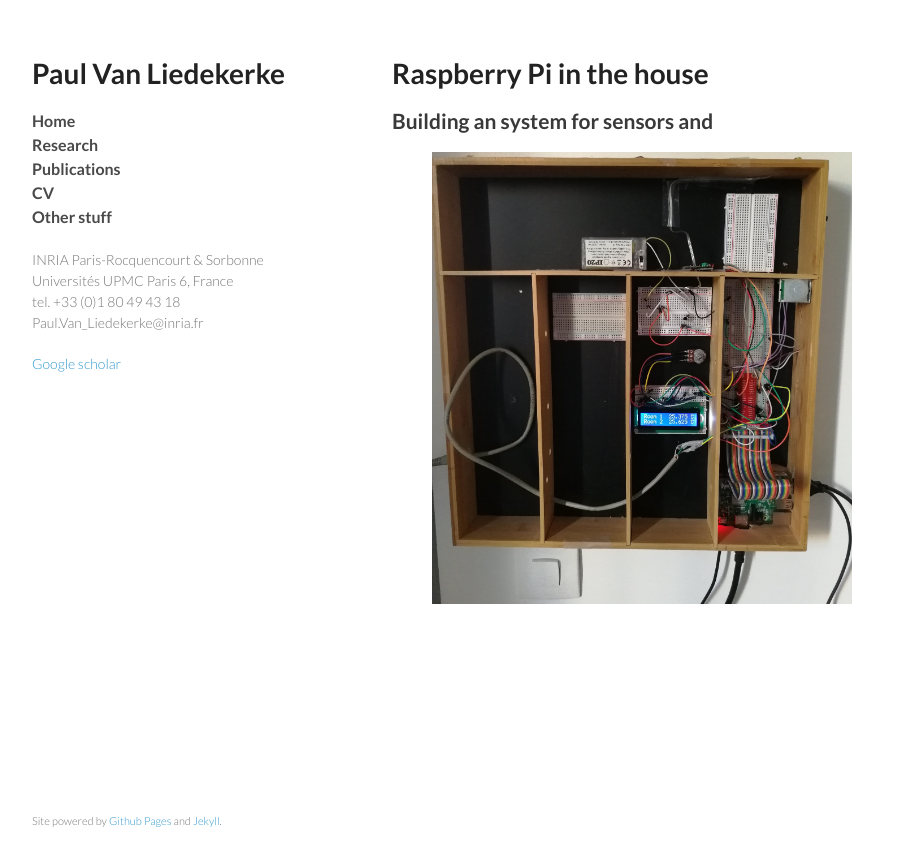
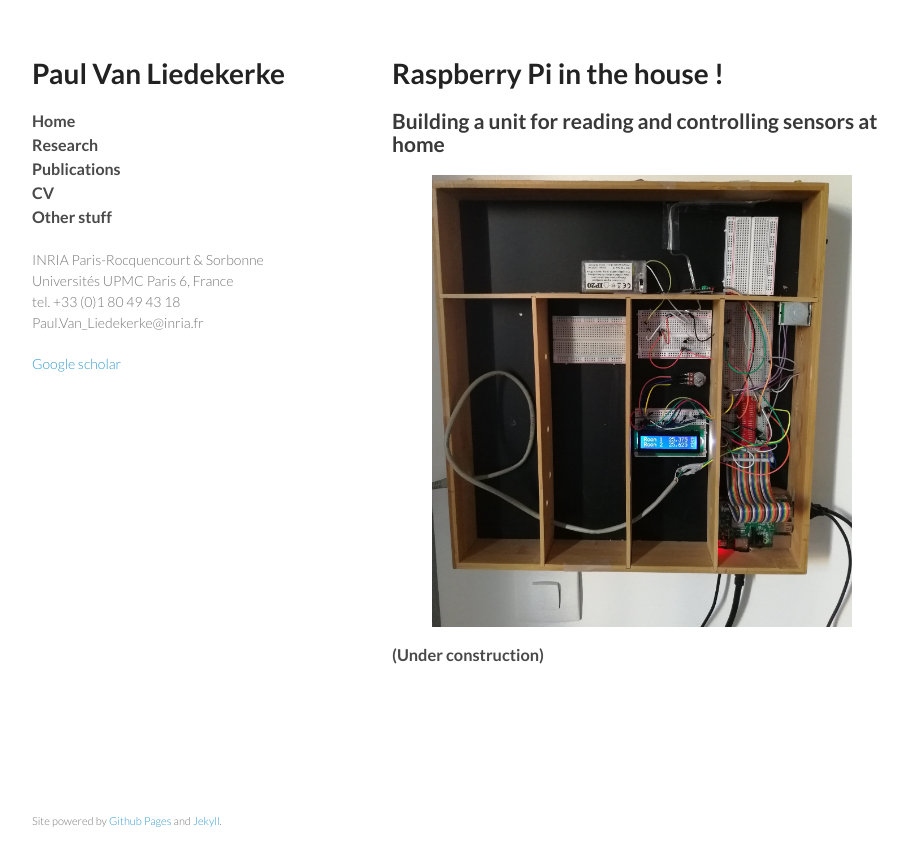
Before and after one commit to paulvanliedekerke/wittgenstein, a Jekyll site: the page other.html, which Jekyll copies as it is, in a window 1280 px wide. Shown: the top 866 px of the page, without its empty margins (178-1086 px from the left). Built offline with Jekyll 4.4.1, drawn with Linux system fonts in a browser that asks for light colours; Markdown is read by kramdown in place of the engine named in the settings.

Commit message:
Update other.html

```diff
--- a/other.html
+++ b/other.html
@@ -38,15 +38,16 @@
       <section>
 
 
-<h1>Raspberry Pi in the house</h1>
+<h1>Raspberry Pi in the house !</h1>
 
-<h2>Building an  system for sensors and </h2>
+<h2>Building a unit for reading and controlling sensors at home  </h2>
 
 <figure>
 <img src="pics/RPI_project_I.jpg" alt="" width="430">
 <figcaption> <I> </I> </figcaption>
 </figure>
 
+<h3>(Under construction) </h3>
 
 
       </section>
```
